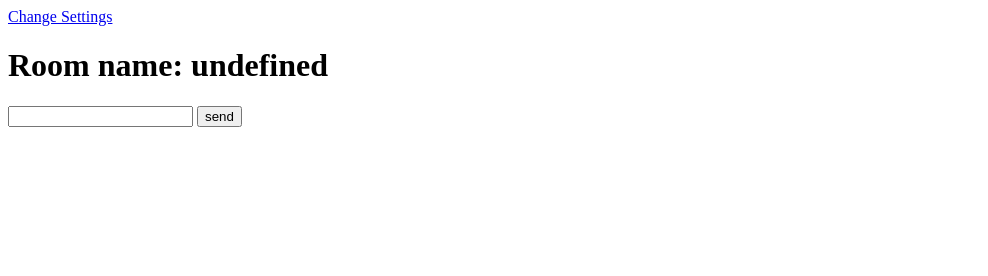
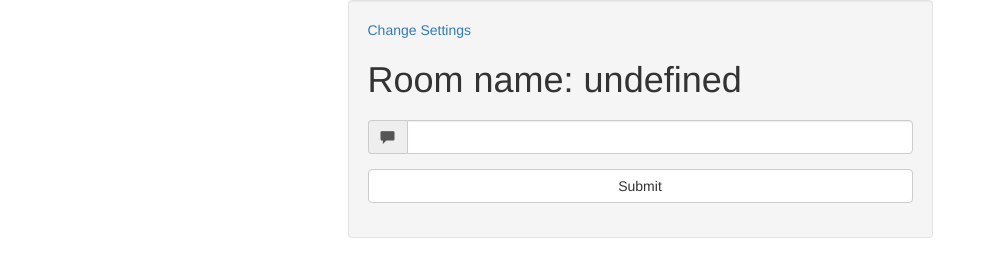
Before and after one commit to jarirliu1986/Live-chat-application, a website: page public/chat.html in a window 1280 px wide. Shown: the whole page, without its empty margins (0-988 px from the left). Drawn offline with Linux system fonts and the light colour scheme; no server answers.

Commit message:
add font for chat page

```diff
--- a/public/chat.html
+++ b/public/chat.html
@@ -2,19 +2,41 @@
 <html>
 <head>
 	<meta charset="utf-8">
-	<title>socket.io</title>
+	<title>Private Room</title>
+	<link rel="stylesheet" type="text/css" href="./css/bootstrap.min.css">
+	<link rel="stylesheet" href="./css/styles.css" >
 </head>
 <body>
-	<a href="/index.html">Change Settings</a>
-	<h1 class="room-title"></h1>
-	<!--messages shown up here-->
-	<div class="messages">
-	</div>
+		<div class="container">
+			<div class="row">
+				<div class="col-md-6 col-md-offset-3 well">
+					<a href="/index.html">Change Settings</a>
 
-	<form id="message-form">
-		<input type="text" name="message" />
-		<input type="submit" value="send" />
-	</form>
+					<h1 class="room-title"><!-- Room name (use jQuery) --></h1>
+
+					<ul class="messages list-group">
+						<!-- Messages end up here! -->
+					</ul>
+
+					<form id="message-form">
+						<div class="form-group">
+							<div class="input-group">
+								<span class="input-group-addon">
+									<i class="glyphicon glyphicon-comment"></i>
+								</span>
+								<input type="text" name="message" class="form-control"/>
+							</div>
+						</div>
+
+						<div class="form-group">
+							<input type="submit" class="btn btn-default btn-block" />
+						</div>
+					</form>
+				</div>
+			</div>
+		</div>
+
+
 
 <!--
 	<input type="text" name="message" id="sendmessage"/>
--- a/public/js/app.js
+++ b/public/js/app.js
@@ -16,13 +16,16 @@ socket.on('connect', function () {
 
 socket.on('message', function (message) {
 	var momentTimestamp = moment.utc(message.timestamp);
-	var $message = $('.messages');
+	var $messages = $('.messages');
+	var $message = $('<li class="list-group-item"></li>');
+
 	console.log('new message: ');
 	console.log(message.text);
 
 	$message.append('<p><strong>' + message.name + ' ' + momentTimestamp.local().format('h:mm a') +'</strong></p>');
 	//$message.append('<p><strong>'+momentTimestamp.local().format('h:mm a') +': </strong>' + message.text + '</p>');
 	$message.append('<p>' + message.text + '</p>');
+	$messages.append($message);
 });
 
 //handle the message submitted
```
Also changed, not shown: public/index.html (+1 -1 lines).
